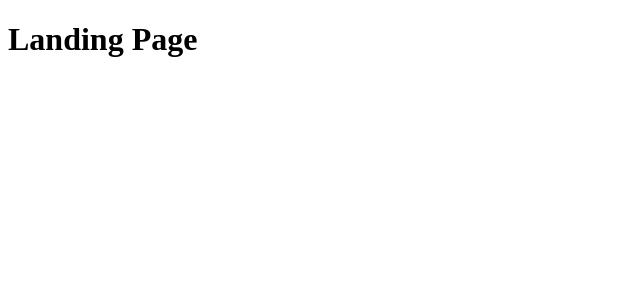
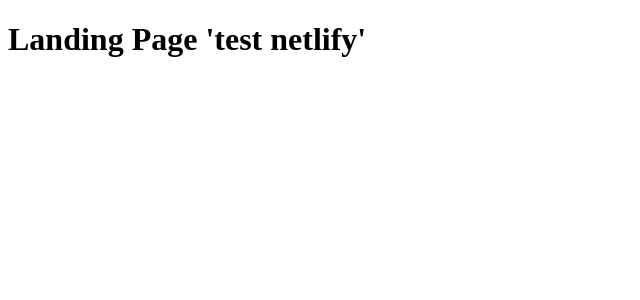
Before and after one commit to cecidlp/kanban, a Vue app: page / in a window 1280 px wide. Shown: the top 300 px of the page, without its empty margins (0-640 px from the left). Built offline with nearby package versions, Linux system fonts and the light colour scheme.

Commit message:
public on neltlyfy test

```diff
--- a/src/pages/LandingPage.vue
+++ b/src/pages/LandingPage.vue
@@ -3,6 +3,6 @@
 
 <template>
   <div>
-    <h1>Landing Page</h1>
+    <h1>Landing Page 'test netlify'</h1>
   </div>
 </template>
```
Also changed, not shown: .eslintrc.json, 1 other file (tests, documents, lock files or other folders).
